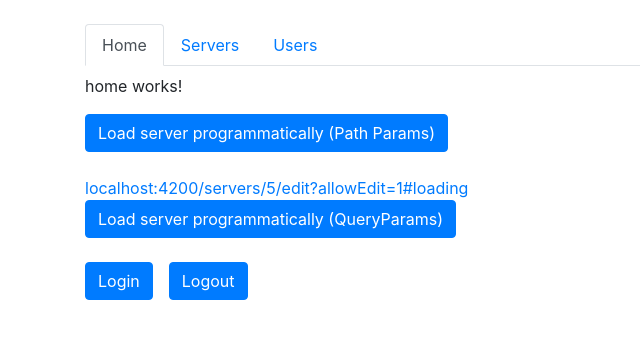
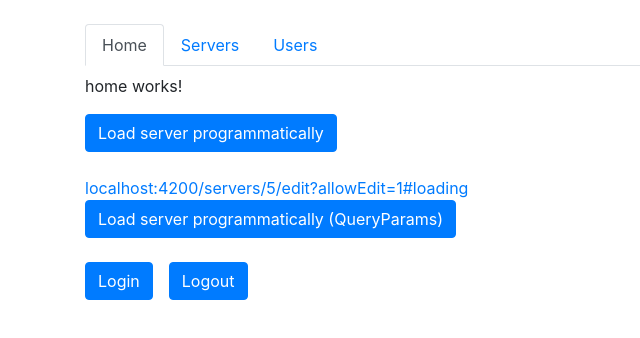
Before and after one commit to OceanK007/angular6, an Angular app: page / in a window 1280 px wide. Shown: the top 338 px of the page, without its empty margins (0-640 px from the left). Built offline with nearby package versions, Linux system fonts and the light colour scheme.

Commit message:
Adding changes

```diff
--- a/src/app/home/home.component.html
+++ b/src/app/home/home.component.html
@@ -1,8 +1,8 @@
 <p>
   home works!
 </p>
-<button class="btn btn-primary" (click)="loadServerByPathParameters()">
-  Load server programmatically (Path Params)
+<button class="btn btn-primary" (click)="loadServerProgramatically()">
+  Load server programmatically
 </button>
 <br><br>
 <a [routerLink]="['/servers', 5, 'edit']"
--- a/src/app/home/home.component.ts
+++ b/src/app/home/home.component.ts
@@ -14,7 +14,7 @@ export class HomeComponent implements OnInit {
   ngOnInit() {
   }
 
-  loadServerByPathParameters() {
+  loadServerProgramatically() {
     // complex calculation
 
     this.router.navigate(['/servers']); // absolute path
```
